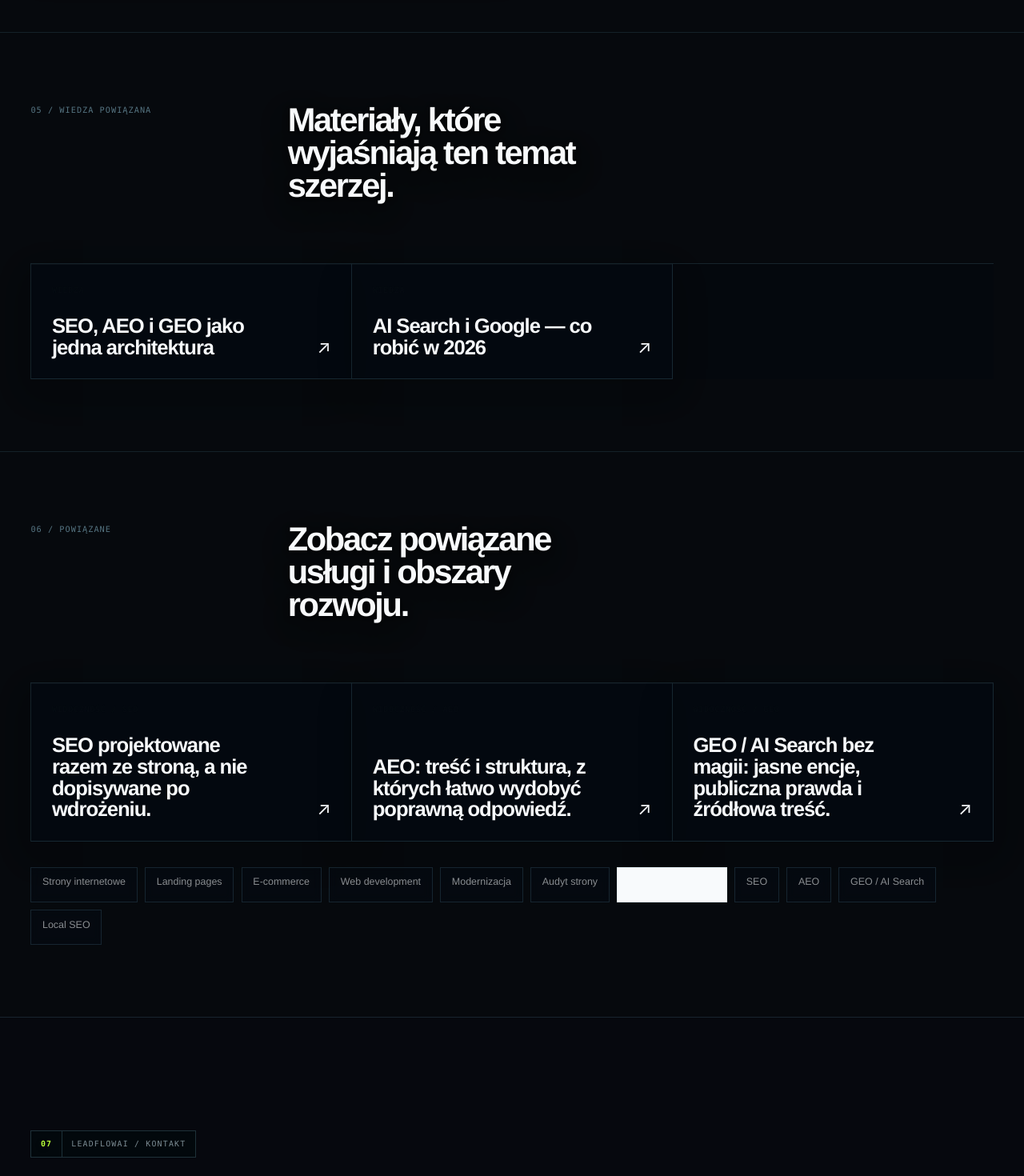
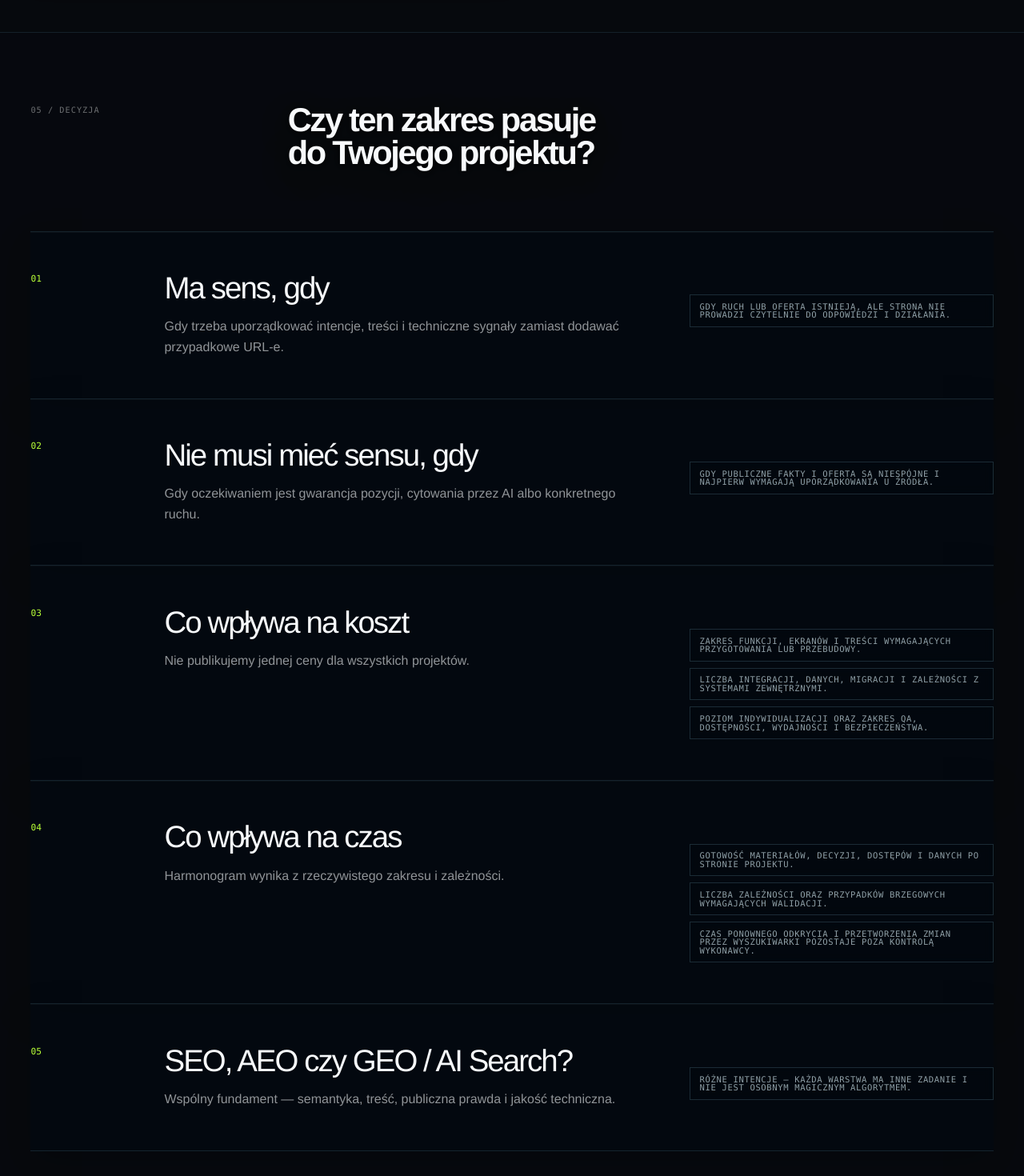
Before and after one commit to rcchemicalsszczecin-gif/leadflowaiweb-, a Next.js app: page /seo-aeo-geo in a window 1280 px wide. Shown: the part 4940-6410 px from the top of the page at 80% size. Built offline with nearby package versions, Linux system fonts and the light colour scheme.

Commit message:
V13.5: add decision guidance to all service pages

```diff
--- a/components/service-page.tsx
+++ b/components/service-page.tsx
@@ -5,6 +5,7 @@ import { SiteHeader } from "@/components/site-header";
 import { getPublicPage, primaryPublicLinks } from "@/lib/page-registry";
 import { publicCode } from "@/lib/public-language-v13";
 import { toPublicServicePage } from "@/lib/public-service-page";
+import { getServiceDecisionGuidance } from "@/lib/service-decision-guidance";
 import type { ServicePageData } from "@/lib/services";
 import { site } from "@/lib/site";
 import { getPageStructuredData } from "@/lib/structured-data";
@@ -15,6 +16,8 @@ type ServicePageProps = {
 
 export function ServicePage({ page }: ServicePageProps) {
   const publicPage = toPublicServicePage(page);
+  const decision = getServiceDecisionGuidance(publicPage.slug);
+  const [comparisonTitle, comparisonA, comparisonB] = decision.compare;
 
   return (
     <main className="service-page">
@@ -147,12 +150,48 @@ export function ServicePage({ page }: ServicePageProps) {
         </div>
       </section>
 
+      <section className="section-dark service-deliverables service-decision-v13">
+        <div className="page-shell section-pad">
+          <div className="service-section-head service-section-head-dark">
+            <p className="service-index">05 / DECYZJA</p>
+            <h2>Czy ten zakres pasuje do Twojego projektu?</h2>
+          </div>
+          <div className="deliverable-list">
+            <article>
+              <span className="deliverable-index">01</span>
+              <div><h3>Ma sens, gdy</h3><p>{decision.fit[0]}</p></div>
+              <ul className="tag-list" aria-label="Drugi warunek dopasowania"><li>{decision.fit[1]}</li></ul>
+            </article>
+            <article>
+              <span className="deliverable-index">02</span>
+              <div><h3>Nie musi mieć sensu, gdy</h3><p>{decision.noFit[0]}</p></div>
+              <ul className="tag-list" aria-label="Drugi warunek niedopasowania"><li>{decision.noFit[1]}</li></ul>
+            </article>
+            <article>
+              <span className="deliverable-index">03</span>
+              <div><h3>Co wpływa na koszt</h3><p>Nie publikujemy jednej ceny dla wszystkich projektów.</p></div>
+              <ul className="tag-list" aria-label="Czynniki kosztu">{decision.cost.map((item) => <li key={item}>{item}</li>)}</ul>
+            </article>
+            <article>
+              <span className="deliverable-index">04</span>
+              <div><h3>Co wpływa na czas</h3><p>Harmonogram wynika z rzeczywistego zakresu i zależności.</p></div>
+              <ul className="tag-list" aria-label="Czynniki czasu">{decision.time.map((item) => <li key={item}>{item}</li>)}</ul>
+            </article>
+            <article>
+              <span className="deliverable-index">05</span>
+              <div><h3>{comparisonTitle}</h3><p>{comparisonA}</p></div>
+              <ul className="tag-list" aria-label="Alternatywa"><li>{comparisonB}</li></ul>
+            </article>
+          </div>
+        </div>
+      </section>
+
       <ServiceKnowledgeLinks slug={publicPage.slug} />
 
       <section className="section-light related-services">
         <div className="page-shell section-pad">
           <div className="service-section-head">
-            <p className="service-index">06 / POWIĄZANE</p>
+            <p className="service-index">07 / POWIĄZANE</p>
             <h2>Zobacz powiązane usługi i obszary rozwoju.</h2>
           </div>
           <nav className="related-grid" aria-label="Powiązane usługi">
@@ -180,7 +219,7 @@ export function ServicePage({ page }: ServicePageProps) {
 
       <section className="contact-section section-dark">
         <div className="page-shell contact-grid">
-          <p className="section-label section-label-inverted"><span>07</span><span>LEADFLOWAI / KONTAKT</span></p>
+          <p className="section-label section-label-inverted"><span>08</span><span>LEADFLOWAI / KONTAKT</span></p>
           <div>
             <p className="contact-kicker">MASZ PROJEKT?</p>
             <h2>Opisz cel. Dobierzemy zakres strony do realnej pracy, którą ma wykonywać.</h2>
```
